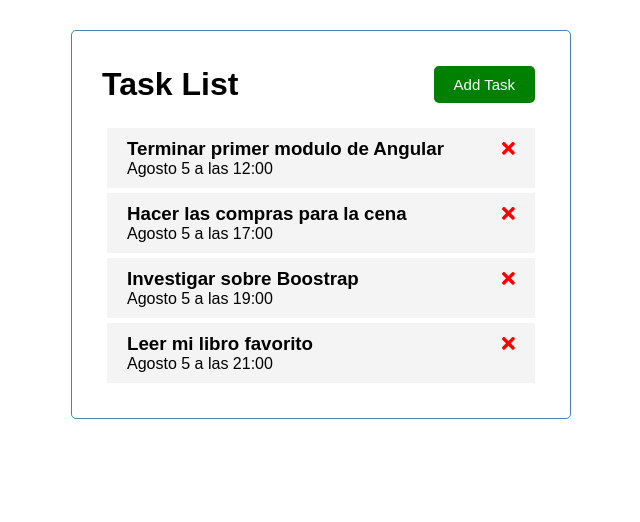
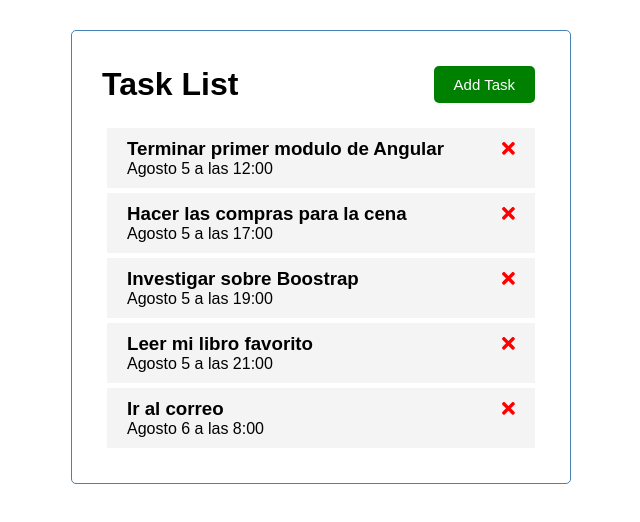
Before and after one commit to FranciscoTramontini/My_Task_List, an Angular app: page / in a window 1280 px wide. Shown: the top 522 px of the page, without its empty margins (319-959 px from the left). Built offline with nearby package versions, Linux system fonts and the light colour scheme; data requests are answered from the project's data file.

Commit message:
servicio y servidor de tareas listo

```diff
--- /dev/null
+++ b/db.json
@@ -0,0 +1,34 @@
+{
+    "tasks": [
+        {
+            "id": 1,
+            "text": "Terminar primer modulo de Angular",
+            "day": "Agosto 5 a las 12:00",
+            "reminder": true
+        },
+        {
+            "id": 2,
+            "text": "Hacer las compras para la cena",
+            "day": "Agosto 5 a las 17:00",
+            "reminder": true
+        },
+        {
+            "id": 3,
+            "text": "Investigar sobre Boostrap",
+            "day": "Agosto 5 a las 19:00",
+            "reminder": false
+        },
+        {
+            "id": 4,
+            "text": "Leer mi libro favorito",
+            "day": "Agosto 5 a las 21:00",
+            "reminder": false
+        },
+        {
+            "id": 5,
+            "text": "Ir al correo",
+            "day": "Agosto 6 a las 8:00",
+            "reminder": false
+        }
+    ]
+}
--- a/package.json
+++ b/package.json
@@ -6,7 +6,8 @@
     "start": "ng serve",
     "build": "ng build",
     "watch": "ng build --watch --configuration development",
-    "test": "ng test"
+    "test": "ng test",
+    "server": "json-server --watch db.json --port 5000"
   },
   "private": true,
   "dependencies": {
@@ -21,6 +22,7 @@
     "@fortawesome/angular-fontawesome": "^0.10.1",
     "@fortawesome/fontawesome-svg-core": "~1.2.36",
     "@fortawesome/free-solid-svg-icons": "^5.15.4",
+    "json-server": "^0.17.0",
     "rxjs": "~7.4.0",
     "tslib": "^2.3.0",
     "zone.js": "~0.11.4"
--- a/src/app/components/tasks/tasks.component.ts
+++ b/src/app/components/tasks/tasks.component.ts
@@ -1,6 +1,7 @@
 import { Component, OnInit } from '@angular/core';
+import {TaskService} from '../../service/task.service';
 import {Task} from '../../task';
-import {TASKS} from '../../mosk-tasks';
+
 
 @Component({
   selector: 'app-tasks',
@@ -8,11 +9,17 @@
   styleUrls: ['./tasks.component.css']
 })
 export class TasksComponent implements OnInit {
-  tasks: Task[] = TASKS;
+  tasks: Task[] = [];
 
-  constructor() { }
+  constructor(private taskService: TaskService
+  ) {}
 
   ngOnInit(): void {
+    //Like promise
+    this.taskService.getTasks().subscribe(task =>
+      this.tasks = task);
   }
 
+
+
 }
--- /dev/null
+++ b/src/app/service/task.service.ts
@@ -0,0 +1,20 @@
+import { Injectable } from '@angular/core';
+import { HttpClient, HttpHandler } from '@angular/common/http';
+import {Observable, of} from 'rxjs'
+import {Task} from '../task';
+import {TASKS} from '../mosk-tasks';
+
+@Injectable({
+  providedIn: 'root'
+})
+export class TaskService {
+  private apiUrl = 'http://localhost:5000/tasks';
+
+  constructor(
+    private http:HttpClient
+  ) { }
+
+  getTasks(): Observable <Task[]>{
+    return this.http.get<Task[]>(this.apiUrl);
+  }
+}
```
Also changed, not shown: src/app/app.module.ts (+5 -2 lines), 1 other file (tests, documents, lock files or other folders).
